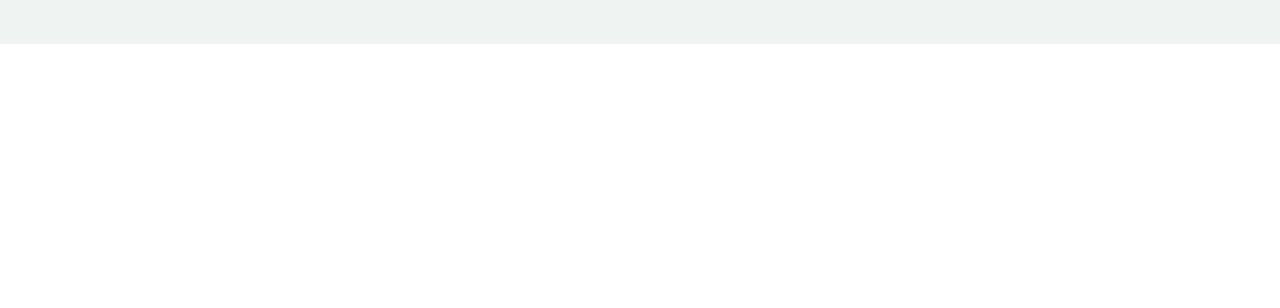
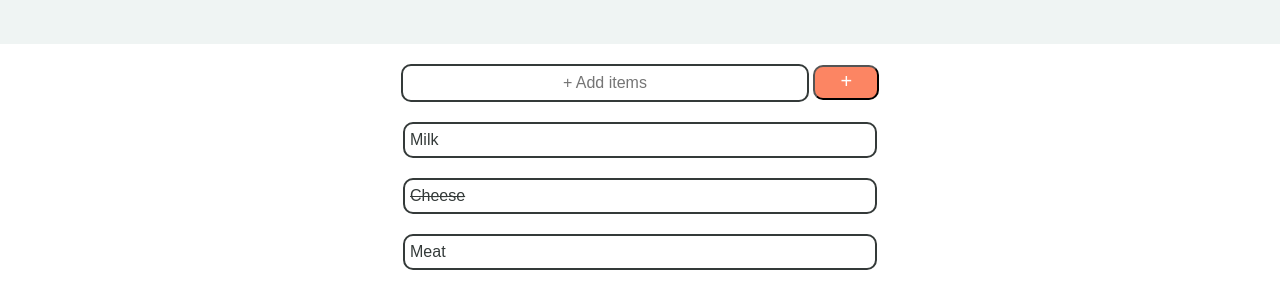
Before and after one commit to greglindahl/shopping-list-js-final, a plain HTML site: page index.html in a window 1280 px wide. Shown: the part 256-564 px from the top of the page. Drawn offline with Linux system fonts and the light colour scheme.

Commit message:
Added markup and styles for list section

```diff
--- a/css/main.css
+++ b/css/main.css
@@ -10,6 +10,7 @@ body {
   max-width: 940px;
   margin: 0 auto;
   padding: 0 5%;
+  text-align: center;
 }
 
 a {
@@ -51,3 +52,60 @@ header h2 {
 	font-size: 1.2rem;
 	color: #343A39;
 }
+
+/*********************************
+LIST SECTION
+**********************************/
+
+
+#add-items {
+  background-color: #FFF;
+  border: 2px solid #343A39;
+  border-radius: 10px;
+  color: #fff;
+  display: inline-block;
+  font-size: 12pt;
+  line-height: 24pt;
+  margin-right: auto;
+  margin-left: auto;
+  margin-top: 20px;
+  text-align: center;
+  width: 400px;
+}
+
+.plus-btn {
+  -webkit-border-radius: 10;
+  -moz-border-radius: 10;
+  border-radius: 10px;
+  font-family: 'Open Sans' sans-serif;
+  color: #ffffff;
+  font-size: 20px;
+  background: #FC8563;
+  padding: 3px 25px 5px 25px;
+  text-decoration: none;
+}
+
+.plus-btn:hover {
+  background: #FEA086;
+  text-decoration: none;
+}
+
+.items {
+  background-color: #FFF;
+  border: 2px solid #343A39;
+  border-radius: 10px;
+  color: #343A39;
+  display: block;
+  font-size: 12pt;
+  line-height: 24pt;
+  margin-right: auto;
+  margin-left: auto;
+  margin-top: 20px;
+  text-align: left;
+  width: 465px;
+  padding-left: 5px;
+}
+
+.checked-off {
+	text-decoration: line-through;
+}
--- a/index.html
+++ b/index.html
@@ -6,7 +6,7 @@
 	<link rel="stylesheet" type="text/css" href="css/normalize.css">
 	<link rel="stylesheet" type="text/css" href="css/main.css">
 	<link href='http://fonts.googleapis.com/css?family=Open+Sans' rel='stylesheet' type='text/css'>
-	<script type="text/javascript" src="js/app.js"></script>
+
 </head>
 <body>
 	<header>
@@ -14,6 +14,15 @@
 		<h1>The Run and Get It List</h1>
 		<h2>By Greg Lindahl</h2>
 	</header>
-
+	<div id="wrapper">
+		<input id="add-items" type="text" name="add-items" autocomplete="off" placeholder="+ Add items">
+		<button class="plus-btn">+</button>
+		<section>
+			<p class="items">Milk</p>
+			<p class="items checked-off">Cheese</p>
+			<p class="items">Meat</p>
+		</section>
+	</div>
+	<script type="text/javascript" src="js/app.js"></script>
 </body>
 </html>
```
